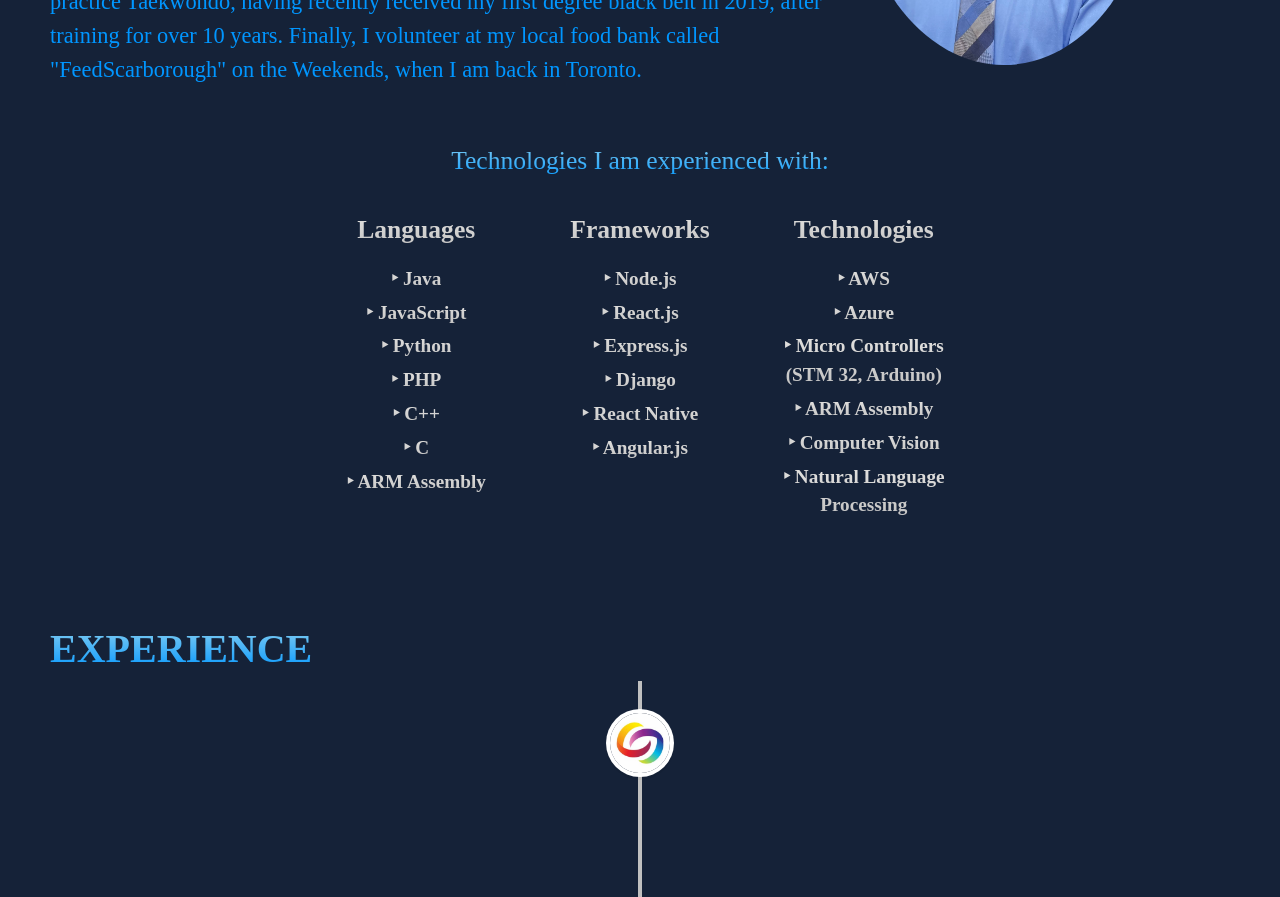
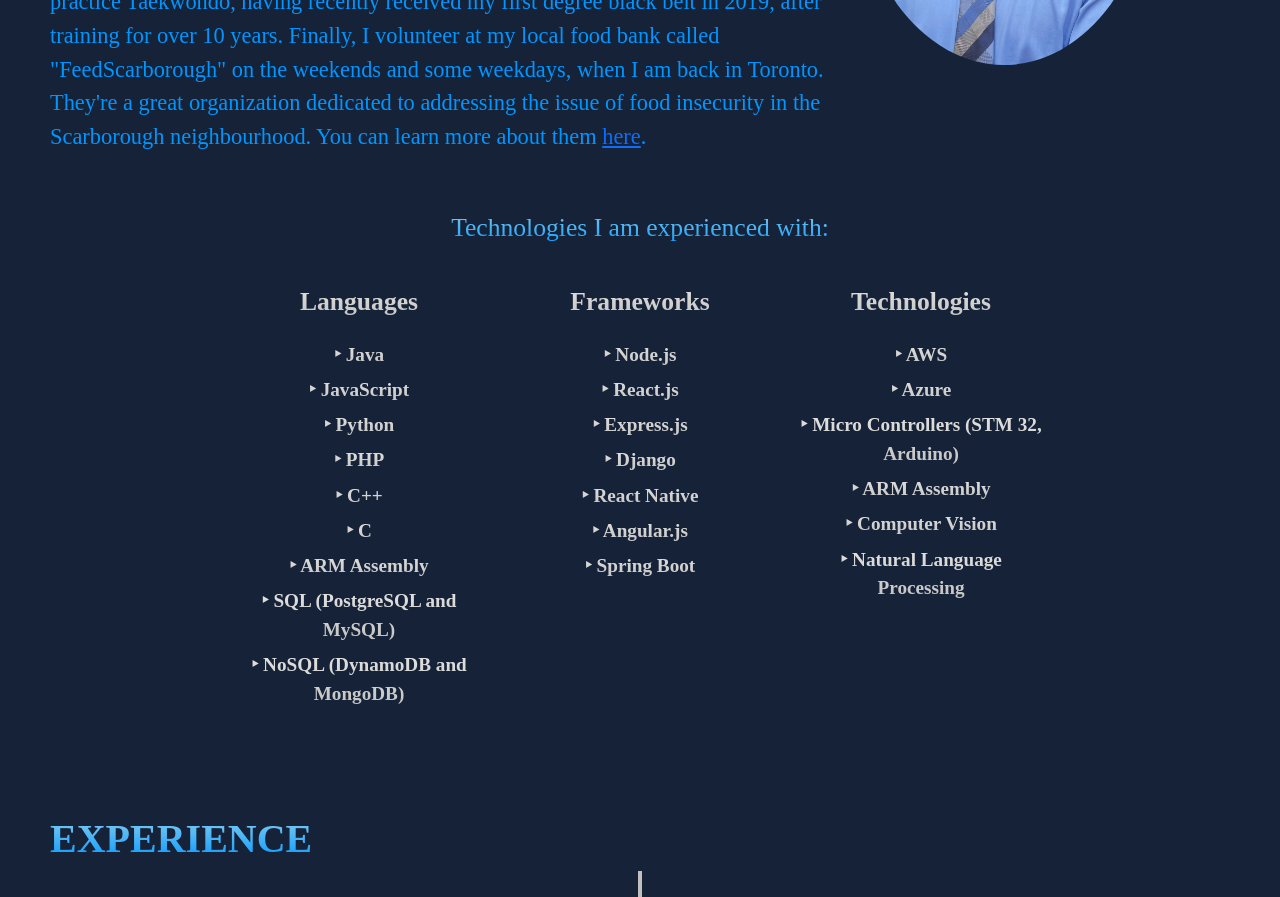
Before and after one commit to vaaranan-y/personal-website, a React (Create React App) app: page / in a window 1280 px wide. Shown: the part 1220-2117 px from the top of the page. Built offline with nearby package versions, Linux system fonts and the light colour scheme.

Commit message:
Updated about section (new photo + skills)

```diff
--- a/src/pages/Slides/aboutslide.js
+++ b/src/pages/Slides/aboutslide.js
@@ -42,12 +42,19 @@
             <Row id={"aboutBlurb"}>
               <p style={{ color: "#0096FF" }}>
                 I am originally from Toronto, but I like to explore and travel
-                to new places. In my free time, I do photography, what has been
+                to new places. In my free time, I do photography, which has been
                 a hobby of mine for around 6 years. I also practice Taekwondo,
                 having recently received my first degree black belt in 2019,
                 after training for over 10 years. Finally, I volunteer at my
-                local food bank called "FeedScarborough" on the Weekends, when I
-                am back in Toronto.
+                local food bank called "FeedScarborough" on the weekends and
+                some weekdays, when I am back in Toronto. They're a great
+                organization dedicated to addressing the issue of food
+                insecurity in the Scarborough neighbourhood. You can learn more
+                about them{" "}
+                <a href="https://scarboroughfoodsecurityinitiative.com/home">
+                  here
+                </a>
+                .
               </p>
             </Row>
           </Col>
@@ -73,6 +80,8 @@
               <Row id={"skillItem"}>&#8227; C++</Row>
               <Row id={"skillItem"}>&#8227; C</Row>
               <Row id={"skillItem"}>&#8227; ARM Assembly</Row>
+              <Row id={"skillItem"}>&#8227; SQL (PostgreSQL and MySQL)</Row>
+              <Row id={"skillItem"}>&#8227; NoSQL (DynamoDB and MongoDB)</Row>
             </Col>
             <Col>
               <Row id={"skillTitle"}>Frameworks</Row>
@@ -82,6 +91,7 @@
               <Row id={"skillItem"}>&#8227; Django</Row>
               <Row id={"skillItem"}>&#8227; React Native</Row>
               <Row id={"skillItem"}>&#8227; Angular.js</Row>
+              <Row id={"skillItem"}>&#8227; Spring Boot</Row>
             </Col>
             <Col>
               <Row id={"skillTitle"}>Technologies</Row>
```
Also changed, not shown: src/pages/Slides/Portrait_Vaaranan Yogalingam.jpeg.
